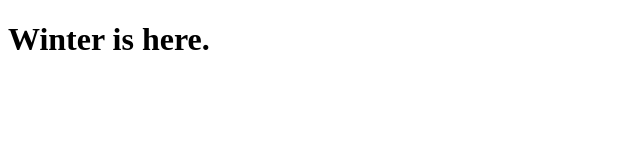
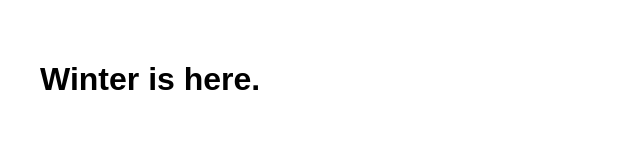
Before and after one commit to robdcampbell/DOM_Sandbox, a plain HTML site: page dec_2020/index.html in a window 1280 px wide. Shown: the whole page, without its empty margins (0-640 px from the left). Drawn offline with Linux system fonts and the light colour scheme.

Commit message:
Future People challenge

```diff
--- a/dec_2020/styles.css
+++ b/dec_2020/styles.css
@@ -1,3 +1,10 @@
+* {
+  font-family: Arial, Helvetica, sans-serif;
+}
+body {
+  padding: 2rem;
+}
+
 ul {
   list-style-type: none;
 }
```
Also changed, not shown: dec_2020/challenge.js (+8 -0 lines).
